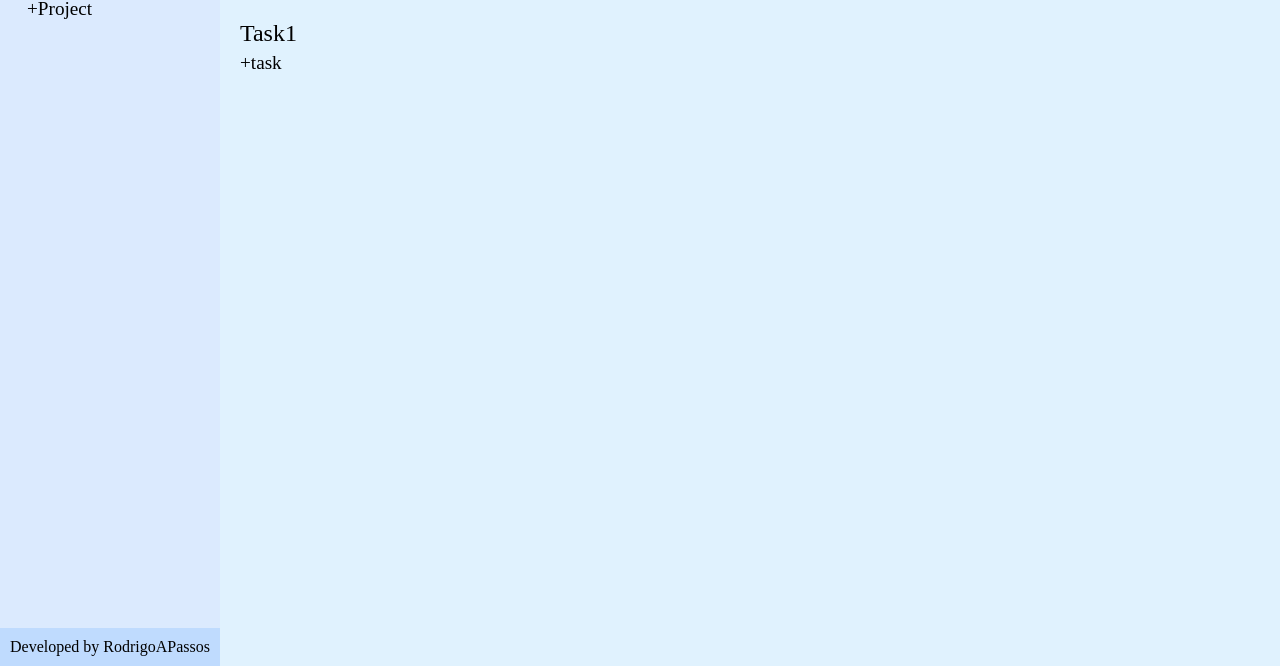
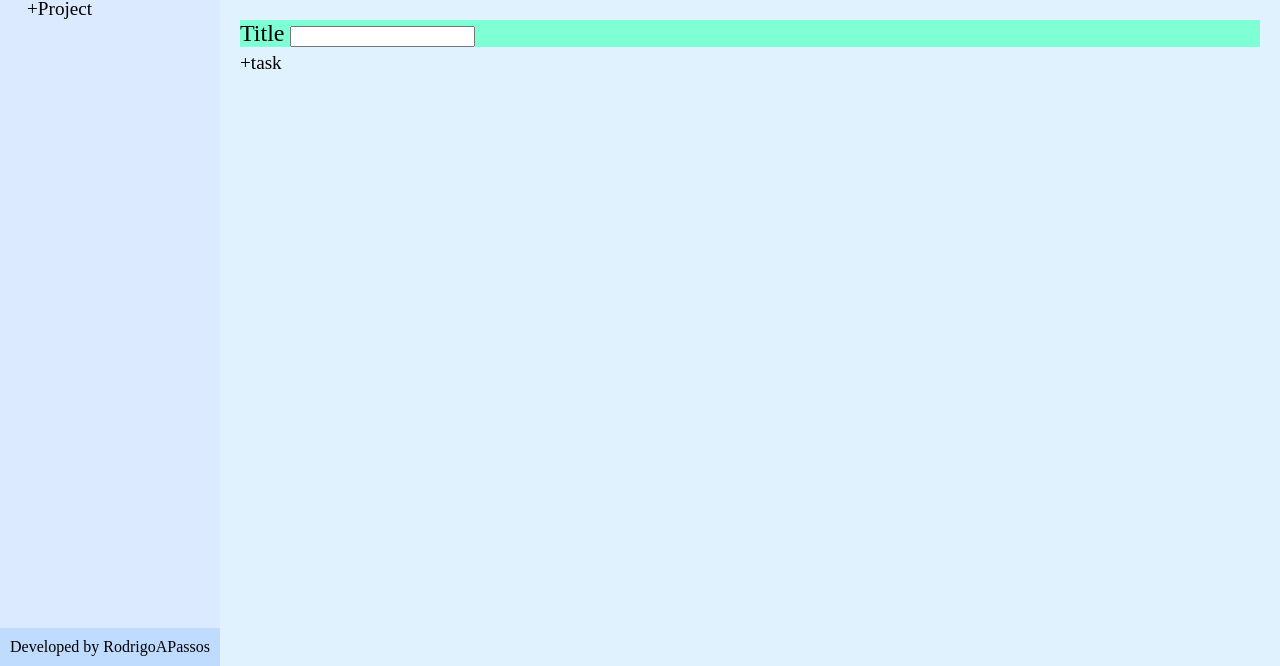
Before and after one commit to RodrigoAPassos/odin-toDo-list, a plain HTML site: page index.html in a window 1280 px wide. Shown: the part 134-800 px from the top of the page. Drawn offline with Linux system fonts and the light colour scheme; a web font is replaced by a local one.

Commit message:
Add task factory, started logic to input data

```diff
--- a/index.html
+++ b/index.html
@@ -36,7 +36,12 @@
             </div>
             <div class="main-title">Tasks</div>
             <div class="display">
-                <div class="my-tasks">Task1</div>
+                <div class="my-tasks">
+                    <div class="task">
+                        <label for="task-title">Title</label>
+                        <input type="text">
+                    </div>
+                </div>
                 <div class="new-task">+task</div>
             </div>
         </div>
--- a/main.js
+++ b/main.js
@@ -0,0 +1 @@
+document.querySelector(".new-task").addEventListener("click",(()=>{}));
--- a/style.css
+++ b/style.css
@@ -119,9 +119,13 @@ body {
 }
 
 .my-tasks:hover {
-    transform: scale(1.2);
-    transform-origin: left;
+    /*transform: scale(1.1);
+    transform-origin: left;*/
     cursor: pointer;
+}
+
+.task {
+    background-color: aquamarine;
 }
 
 .new-task {
```
